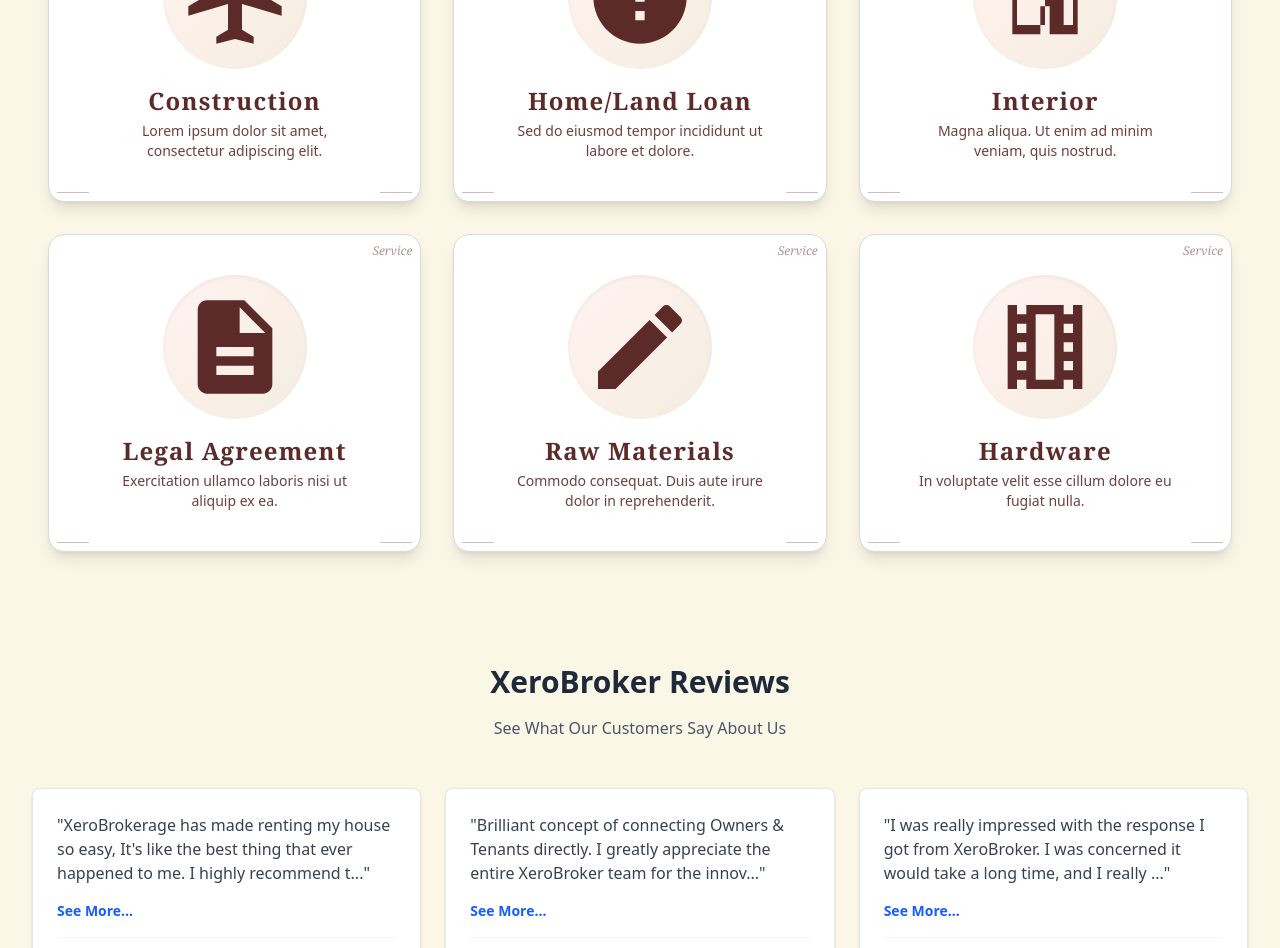
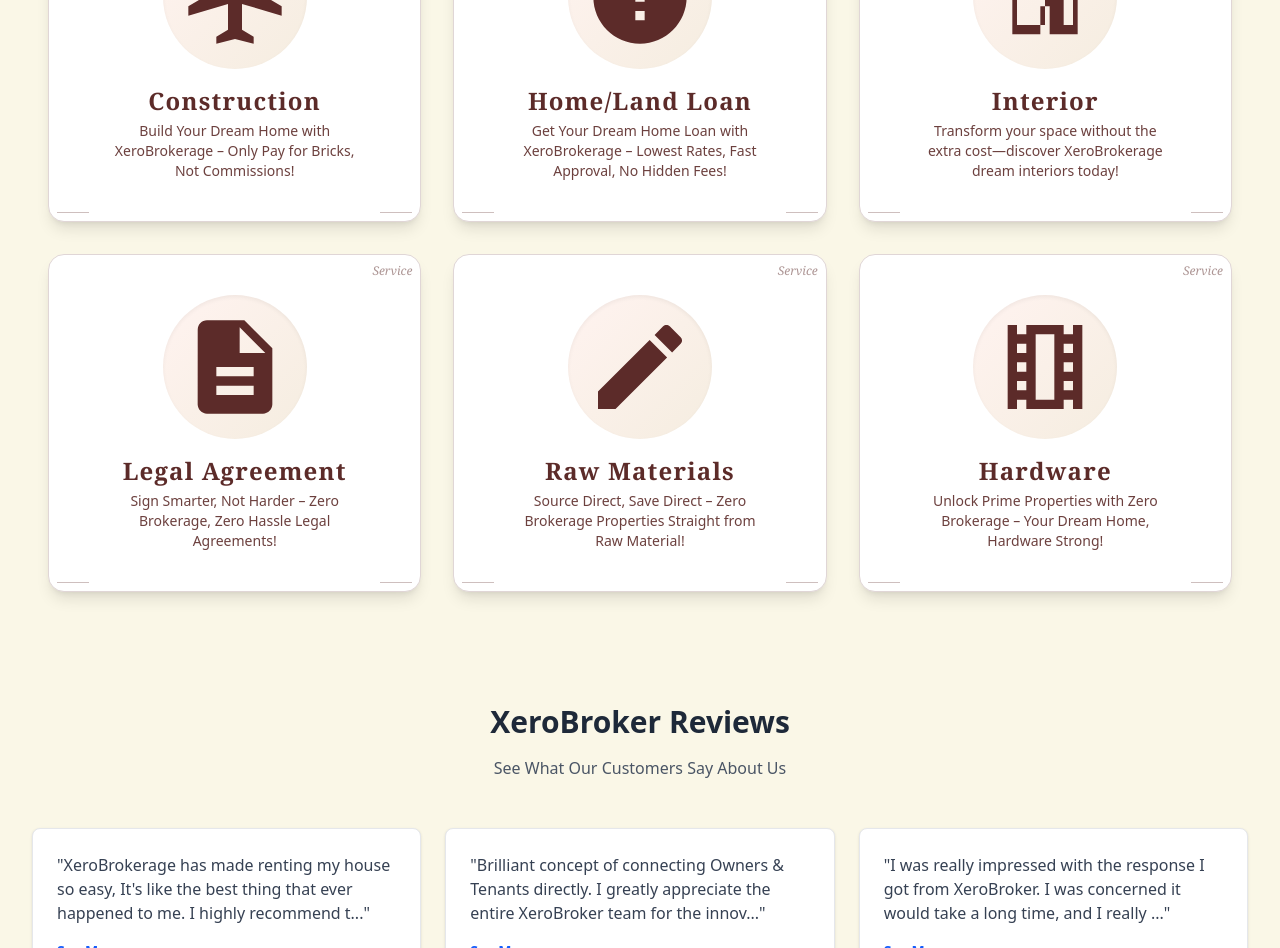
Before and after one commit to XeroBrokerage/website, a Next.js app: page / in a window 1280 px wide. Shown: the part 1120-2068 px from the top of the page. Built offline with nearby package versions, Linux system fonts and the light colour scheme.

Commit message:
Updated Service section

```diff
--- a/src/components/ui/Services.jsx
+++ b/src/components/ui/Services.jsx
@@ -91,32 +91,38 @@ const ServiceCardCollection = () => {
   const services = [
     {
       title: 'Construction',
-      description: 'Lorem ipsum dolor sit amet, consectetur adipiscing elit.',
+      description:
+        'Build Your Dream Home with XeroBrokerage – Only Pay for Bricks, Not Commissions!',
       svgComponent: <ConstructionSVG />,
     },
     {
       title: 'Home/Land Loan',
-      description: 'Sed do eiusmod tempor incididunt ut labore et dolore.',
+      description:
+        'Get Your Dream Home Loan with XeroBrokerage – Lowest Rates, Fast Approval, No Hidden Fees!',
       svgComponent: <LoanSVG />,
     },
     {
       title: 'Interior',
-      description: 'Magna aliqua. Ut enim ad minim veniam, quis nostrud.',
+      description:
+        'Transform your space without the extra cost—discover XeroBrokerage dream interiors today!',
       svgComponent: <InteriorSVG />,
     },
     {
       title: 'Legal Agreement',
-      description: 'Exercitation ullamco laboris nisi ut aliquip ex ea.',
+      description:
+        'Sign Smarter, Not Harder – Zero Brokerage, Zero Hassle Legal Agreements!',
       svgComponent: <LegalSVG />,
     },
     {
       title: 'Raw Materials',
-      description: 'Commodo consequat. Duis aute irure dolor in reprehenderit.',
+      description:
+        'Source Direct, Save Direct – Zero Brokerage Properties Straight from Raw Material!',
       svgComponent: <MaterialsSVG />,
     },
     {
       title: 'Hardware',
-      description: 'In voluptate velit esse cillum dolore eu fugiat nulla.',
+      description:
+        'Unlock Prime Properties with Zero Brokerage – Your Dream Home, Hardware Strong!',
       svgComponent: <HardwareSVG />,
     },
   ]
```
